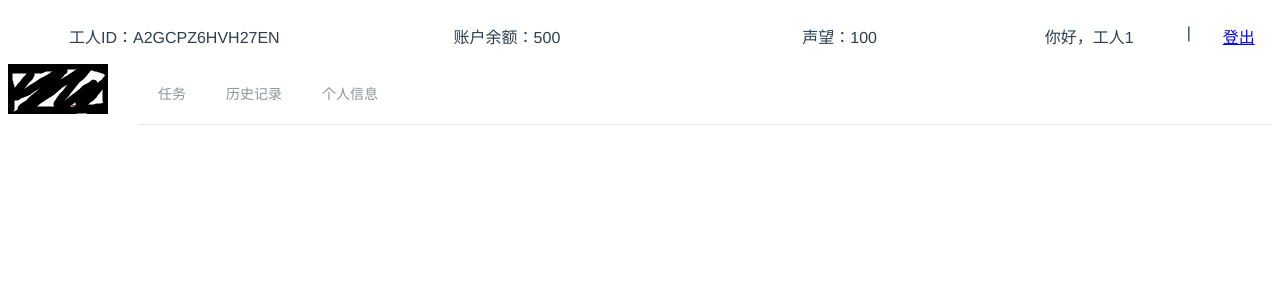
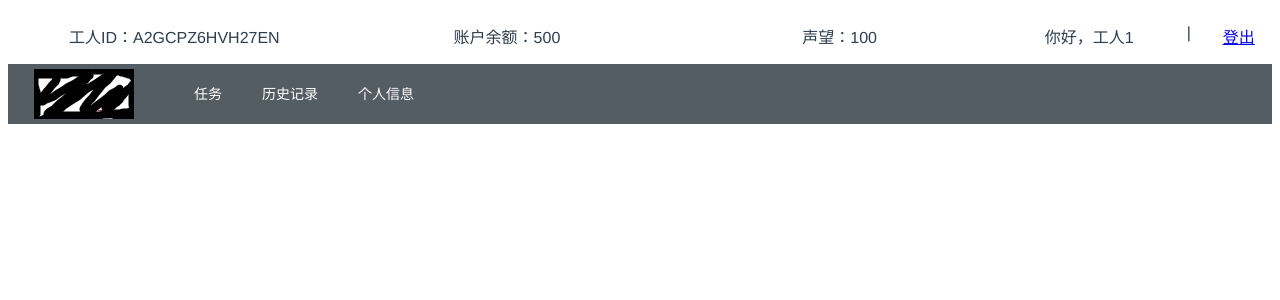
Before and after one commit to CharlieLei/ReworkSECIIIFrontEnd, a Vue app: page /worker in a window 1280 px wide. Shown: the top 300 px of the page. Built offline with nearby package versions, Linux system fonts and the light colour scheme.

Commit message:
修改导航栏组件 添加响应式布局

```diff
--- a/src/components/common/NavMenu.vue
+++ b/src/components/common/NavMenu.vue
@@ -1,10 +1,28 @@
 <template>
-    <div>
+    <div id="navContainer">
         <div id="imgPart">
-            <img v-bind:src="logoUrl" alt="众包标注"/>
+            <div class="logo">
+                <a href="/" style="text-decoration: none;">
+                    <img class="img" v-bind:src="logoUrl" alt="众包标注"/>
+                </a>
+            </div>
+            <div class="collapse-button-container">
+                <button type="button" class="collapse-button" v-on:click="pressCollapseButton">
+                    <span class="icon-bar"></span>
+                    <span class="icon-bar"></span>
+                    <span class="icon-bar"></span>
+                </button>
+            </div>
+
         </div>
         <div id="menuPart">
-            <el-menu mode="horizontal" :default-active="menuIndex">
+            <el-menu
+                v-if="seen"
+                :mode="mode"
+                :default-active="menuIndex"
+                background-color="#545c64"
+                text-color="#fff"
+                active-text-color="#ffd04b">
                 <el-menu-item
                         v-for="(menuItem,index) in menuItemList"
                         v-bind:key="index + ''"
@@ -27,25 +45,115 @@
         props: ['menuItemList'],
         data() {
             return {
-                menuIndex: 0,
+                seen: !this.isCollapsed(),
+                mode: this.isCollapsed() ? "vertical":"horizontal",
+                menuIndex: '0',
                 logoUrl: require("@/assets/logo.jpg")
             }
         },
         methods: {
             toPage(url) {
                 this.$router.push(({path: url}));
+            },
+            isCollapsed() {
+                return parseInt(document.documentElement.clientWidth/800)>0 ? 0:1;
+            },
+            pressCollapseButton() {
+                this.seen = !this.seen;
             }
+        },
+        mounted() {
+            const _this = this;
+            window.onresize = function checkCollapsed() {
+                if(parseInt(document.documentElement.clientWidth/800)>0){
+                    _this.seen = 1;
+                }else{
+                    _this.seen = 0;
+                }
+            };
         }
     }
 </script>
 
 <style scoped>
-    #imgPart {
-        float:left;
+    #navContainer{
+        margin: 0;
+        padding-left: 1em;
+        padding-right: 1em;
+        background: #545c64;
+        color: #fff;
+        z-index: 100;
     }
 
-    #menuPart {
-        margin-left: 100px;
-        padding-left: 30px;
+    #menuPart ul{
+        border-bottom: none !important;
+        border-right: none !important;
+    }
+
+    #imgPart{
+        display: table;
+        width: 100%;
+    }
+
+    .logo{
+        width: 120px;
+        height: 60px;
+        vertical-align:middle;
+        display:table-cell;
+    }
+
+    .img{
+        vertical-align:middle;
+    }
+
+    .collapse-button-container{
+        text-align: right;
+        display: table-cell;
+    }
+
+    .collapse-button{
+        position: relative;
+        float: right;
+        padding-top: 0.3em;
+        padding-bottom: 0.4em;
+        margin-top: 1.25em;
+        margin-right: 1em;
+        margin-bottom: 0.5em;
+        background-color: transparent;
+        background-image: none;
+        border: 0.125em solid #333;
+        border-radius: 0.25em;
+        cursor:pointer;
+    }
+
+    .icon-bar{
+        background-color: #fff;
+        display: block;
+        width: 1.4em;
+        height: 0.15em;
+        border-radius: 0.1em;
+        margin-top: 0.2em;
+    }
+
+
+    /* 当屏幕宽度较长时  不需要压缩导航栏 */
+    @media screen and (min-width: 800px){
+        .collapse-button{
+            display: none;
+        }
+
+        #imgPart{
+            align-items: center;
+            float: left;
+            width: auto;
+        }
+
+        .logo{
+            display:table-cell;
+        }
+
+        #menuPart{
+            margin-left: 150px;
+        }
     }
 </style>
```
